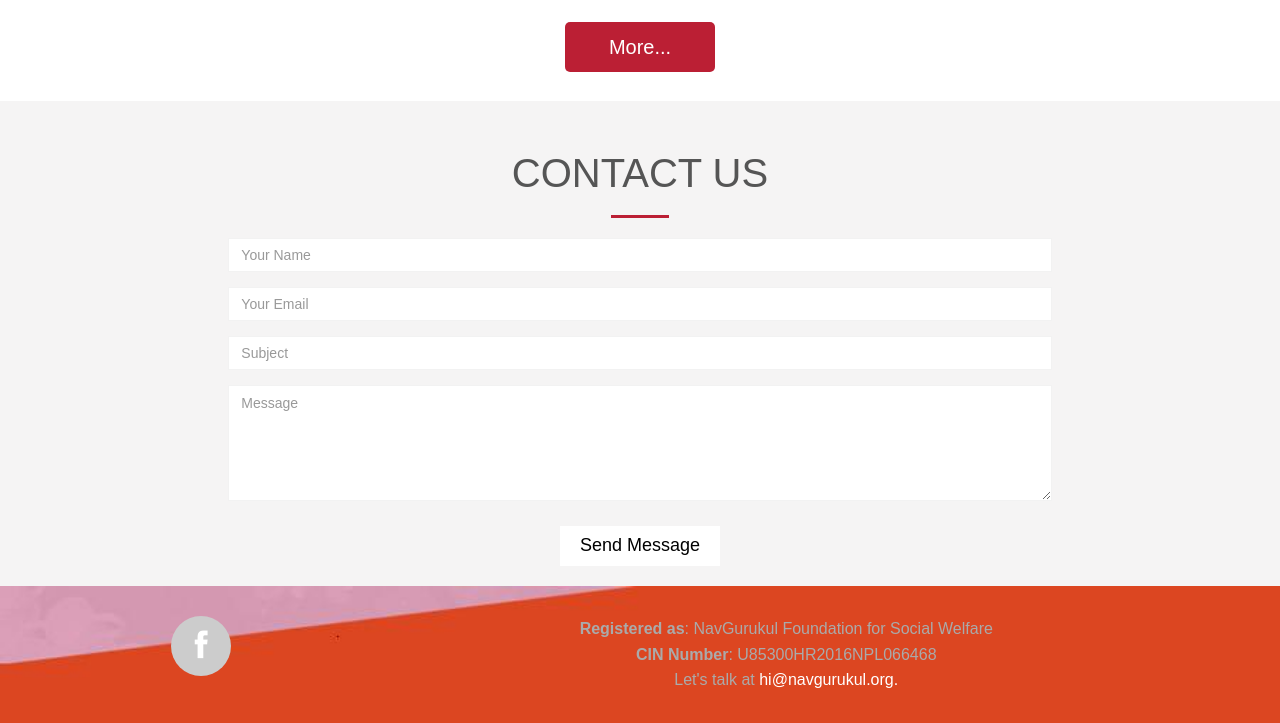
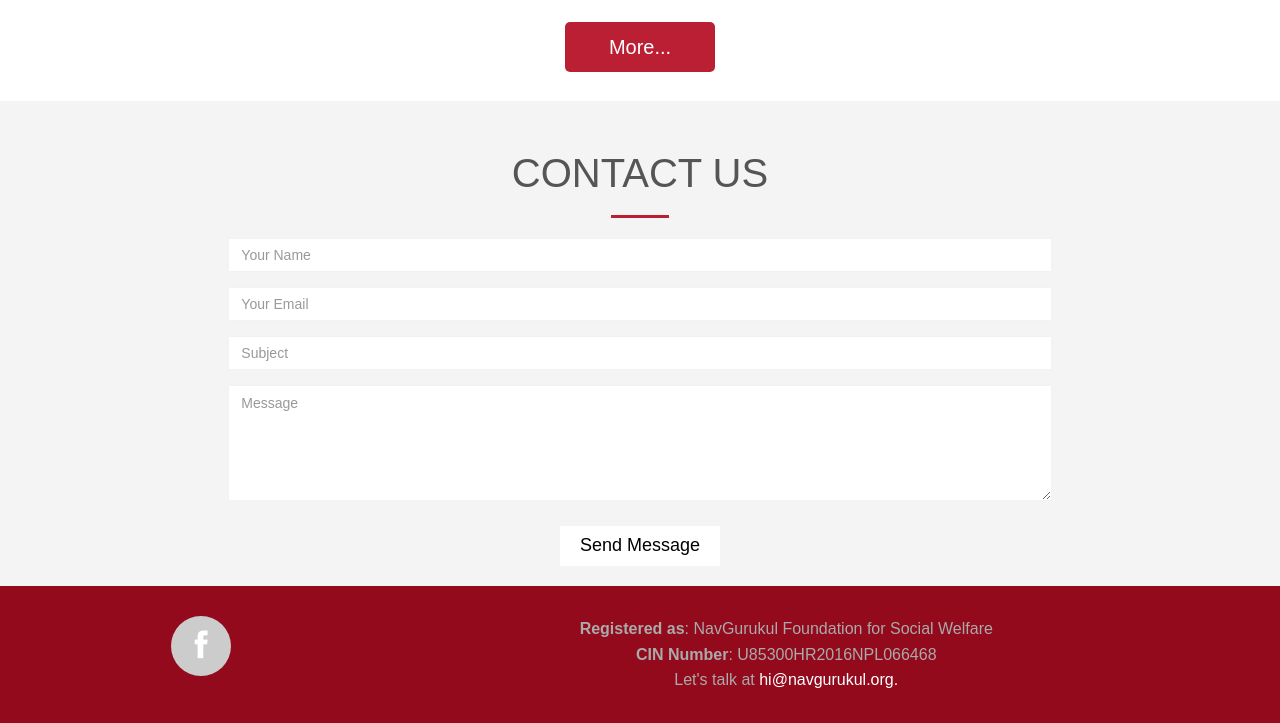
Before and after one commit to dhannukumar/DrinkPaint, a plain HTML site: page index.html in a window 1280 px wide. Shown: the part 2644-3367 px from the top of the page. Drawn offline with nearby package versions, Linux system fonts and the light colour scheme; a web font is replaced by a local one.

Commit message:
footer color has change according to page

```diff
--- a/index.html
+++ b/index.html
@@ -347,11 +347,11 @@
 		</div><!--/#contact-page-->
 	</section>
 
-	<footer id="footer" class="midnight-blue" style="background-image: url(images/6.jpg); background-repeat: no-repeat; background-size: cover;">
+	<footer id="footer" class="midnight-blue" style="background-color: #920a1c;">
         <div class="container">
             <div class="row">
                 <div class="col-md-3">
-					<div style="display: flex; justify-content: center;">
+					<div style="display: flex; justify-content: center; margin-bottom: 10px;">
                         <a class="facebook_tag" href="#"><i class="fa fa-facebook"></i></a>
                     </div>
 
```
